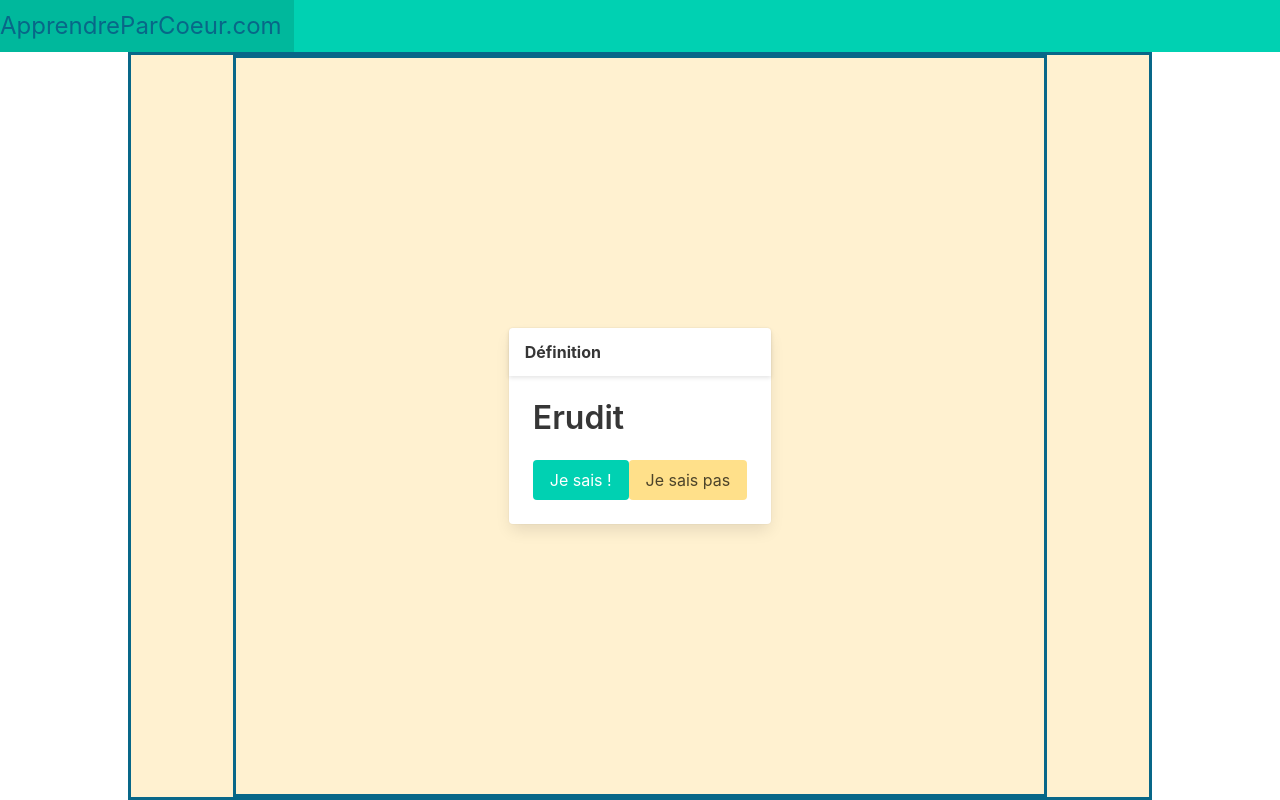
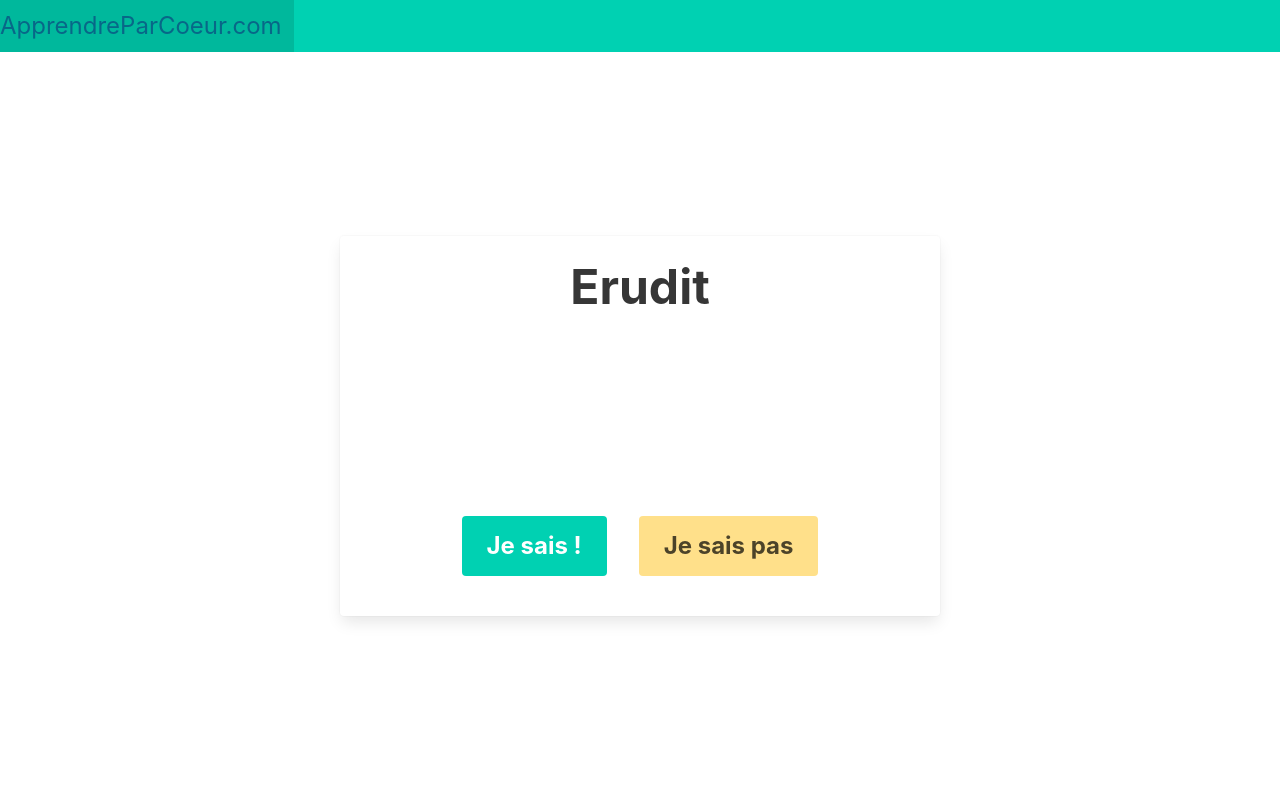
Before and after one commit to maximallain/ApprendreParCoeur, a React (Create React App) app: page / in a window 1280 px wide. Both pictures are taken after a click on the button "Commencer". Built offline with nearby package versions, Linux system fonts and the light colour scheme.

Commit message:
design: arrange GuessWordContainer header and buttons

```diff
--- a/src/components/GuessWordContainer.css
+++ b/src/components/GuessWordContainer.css
@@ -1,18 +1,10 @@
-.container {
-  border: solid 3px;
-  height: 500px;
+.guess-word-container {
+  height: 380px;
   display: flex;
   flex-direction: column;
   width: 80%;
   max-width: 600px;
-  background-color: #fff1d0;
-  justify-content: space-between;
-}
-
-.header {
-  font-style: italic;
-  background-color: #086788;
-  color: white;
+  /* justify-content: space-between; */
 }
 
 .body {
@@ -20,26 +12,11 @@
   align-self: center;
 }
 
-.footer {
-  display: flex;
-  width: 100%;
-  justify-content: center;
+.buttons-container button {
+  margin: 16px;
+  font-weight: bold;
 }
 
-.footer button {
-  padding: 32px;
-  margin: 16px;
-  margin-bottom: 40px;
-  font-size: larger;
-  font-weight: bold;
-  border-radius: 16px;
+.card-content {
+  height: 100%;
 }
-
-.postive-button {
-  background-color: #07a0c3;
-  color: white;
-}
-
-.negative-button {
-  background-color: #f0c808;
-}
--- a/src/components/GuessWordContainer.tsx
+++ b/src/components/GuessWordContainer.tsx
@@ -2,15 +2,13 @@ import "./GuessWordContainer.css";
 
 const GuessWordContainer = () => {
   return (
-    <div className="card">
-      <div className="card-header">
-        <div className="card-header-title">Définition</div>
-      </div>
-
-      <div className="card-content">
-        <div className="title is-3 ">Erudit</div>
-        <button className="button is-primary">Je sais !</button>
-        <button className="button is-warning">Je sais pas</button>
+    <div className="card guess-word-container">
+      <div className="card-content is-flex is-flex-direction-column is-justify-content-space-between">
+        <div className="title is-flex-1 is-1 has-text-centered has-text-weight-bold">Erudit</div>
+        <div className="buttons-container is-flex is-justify-content-center">
+          <button className="button is-primary is-size-4">Je sais !</button>
+          <button className="button is-warning is-size-4">Je sais pas</button>
+        </div>
       </div>
     </div>
   );
```
